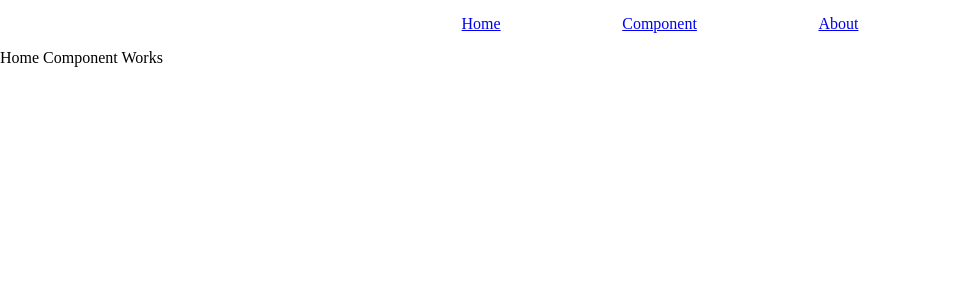
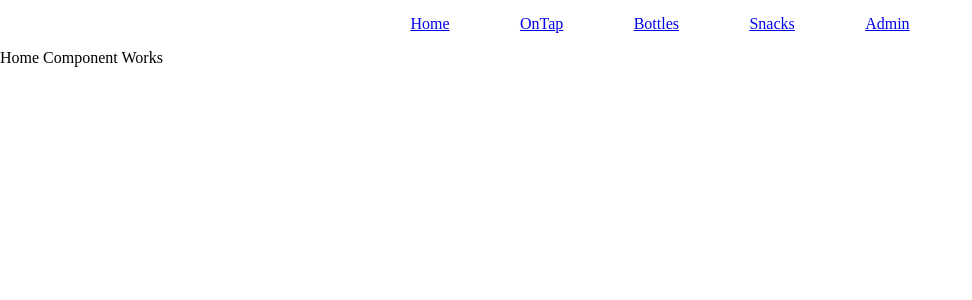
Before and after one commit to mckjoe/Bier-Me, a React app: page / in a window 1280 px wide. Shown: the top 300 px of the page, without its empty margins (0-972 px from the left). Built offline with nearby package versions, Linux system fonts and the light colour scheme.

Commit message:
add component routing

```diff
--- /dev/null
+++ b/src/components/Admin.jsx
@@ -0,0 +1,13 @@
+import React from 'react';
+
+function Admin() {
+  return (
+    <div>
+      <style jsx>{`
+
+      `}</style>
+    <p>Admin Component Working</p>
+    </div>
+  );
+}
+export default Admin;
--- a/src/components/App.jsx
+++ b/src/components/App.jsx
@@ -2,8 +2,10 @@ import React from 'react';
 import { Switch, Route } from 'react-router-dom';
 import Error404 from './Error404';
 import Home from './Home';
-import About from './About';
-import Component from './Component';
+import Admin from './Admin';
+import OnTap from './OnTap';
+import Bottles from './Bottles';
+import Snacks from './Snacks';
 import { Link } from 'react-router-dom';
 
 function App(){
@@ -26,13 +28,17 @@ function App(){
       `}</style>
       <ul className="nav-links">
         <Link to="/"><li>Home</li></Link>
-        <Link to="/component"><li>Component</li></Link>
-        <Link to="/about"><li>About</li></Link>
+        <Link to="/OnTap"><li>OnTap</li></Link>
+        <Link to="/bottles"><li>Bottles</li></Link>
+        <Link to="/snacks"><li>Snacks</li></Link>
+        <Link to="/admin"><li>Admin</li></Link>
       </ul>
       <Switch>
         <Route exact path='/' component={Home} />
-        <Route path='/component' component={Component} />
-        <Route path='/about' component={About} />
+        <Route path='/OnTap' component={OnTap} />
+        <Route path='/bottles' component={Bottles} />
+        <Route path='/snacks' component={Snacks} />
+        <Route path='/admin' component={Admin} />
         <Route component={Error404} />
       </Switch>
     </div>
--- /dev/null
+++ b/src/components/Bottles.jsx
@@ -0,0 +1,8 @@
+import React from 'react';
+
+function Bottles() {
+  return (
+    <p>Bottles Works</p>
+  );
+}
+export default Bottles;
--- a/src/components/About.jsx
+++ b/src/components/OnTap.jsx
@@ -1,13 +1,14 @@
 import React from 'react';
 
-function About() {
+function OnTap() {
   return (
     <div>
       <style jsx>{`
 
       `}</style>
-      <p>About Component Working</p>
+
+    <p>OnTap Component Works</p>
     </div>
   );
 }
-export default About;
+export default OnTap;
--- a/src/components/Component.jsx
+++ b/src/components/Snacks.jsx
@@ -1,14 +1,14 @@
 import React from 'react';
 
-function Component() {
+function Snacks() {
   return (
     <div>
       <style jsx>{`
 
       `}</style>
 
-      <p>Component Component Works</p>
+    <p>Snacks Component Works</p>
     </div>
   );
 }
-export default Component;
+export default Snacks;
```
